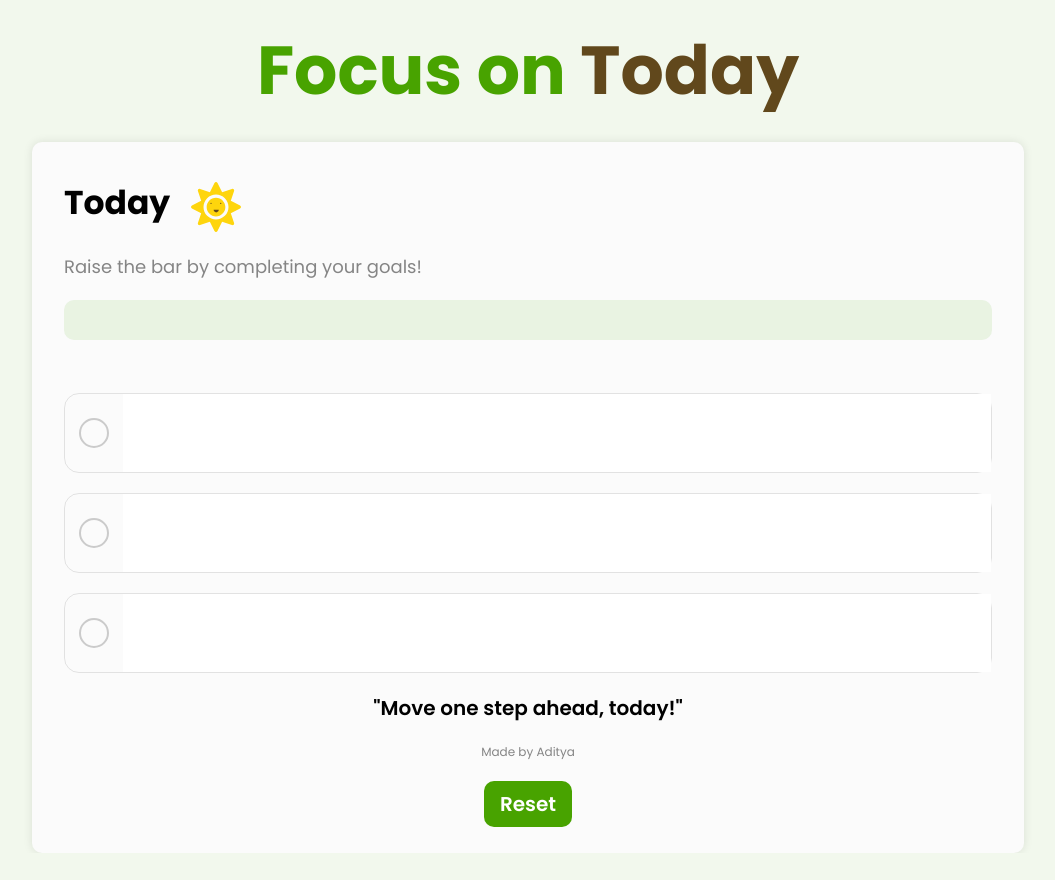
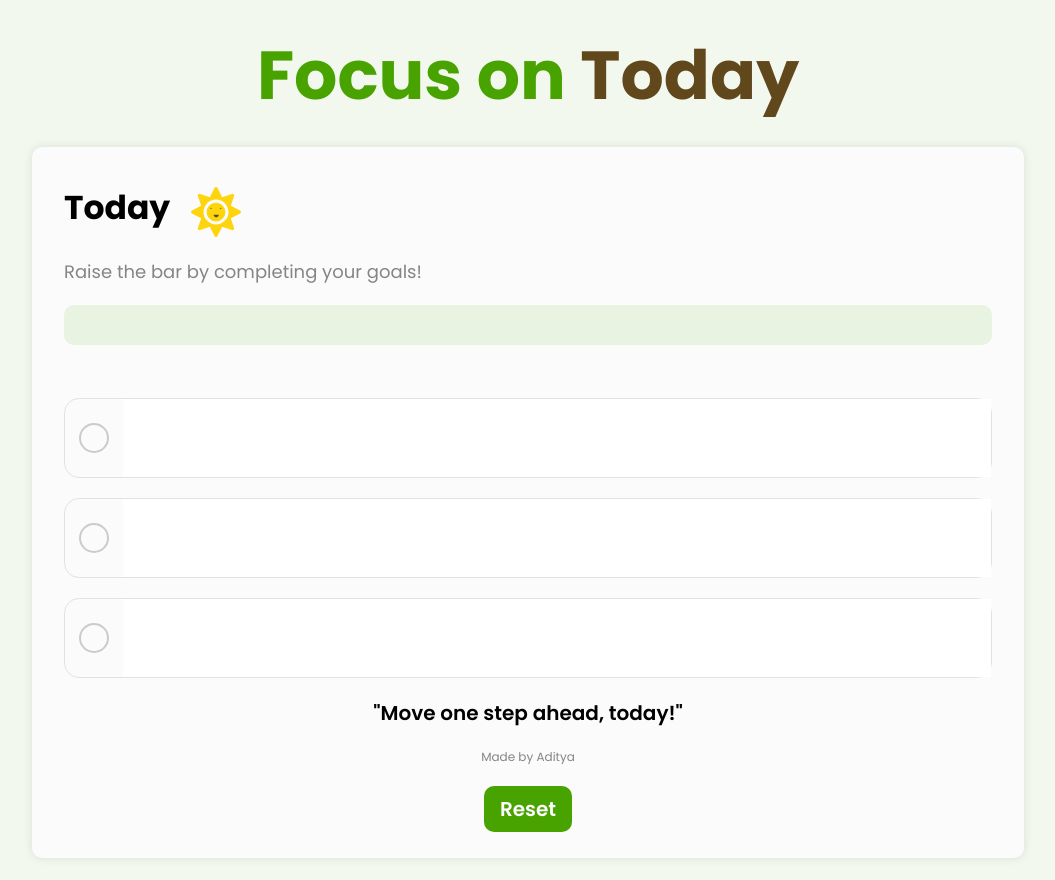
Before and after one commit to blueberry-adii/my-js-projects, a website: page Focus on Today/index.html in a window 1280 px wide. Shown: the whole page, without its empty margins (112-1167 px from the left). Before the commit the page ends 853 px from the top, so only its background shows below. Drawn offline with Linux system fonts and the light colour scheme.

Commit message:
adjusted height

```diff
--- a/Focus on Today/style.css
+++ b/Focus on Today/style.css
@@ -9,11 +9,11 @@
 body {
     background-color: rgba(72, 163, 0, 0.07);
     display: flex;
-    height: 100vh;
+    height: 110vh;
     flex-direction: column;
     justify-content: flex-start;
     align-items: center;
-    padding: 0px 20px;
+    padding: 5px 20px;
 }
 
 .title {
```
